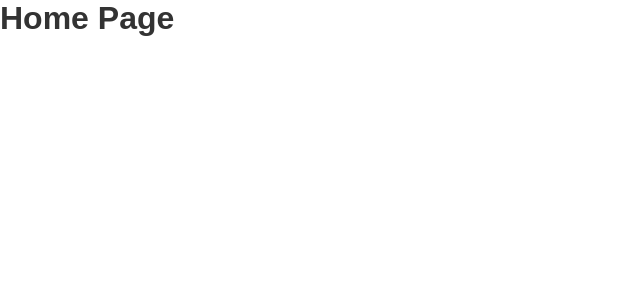
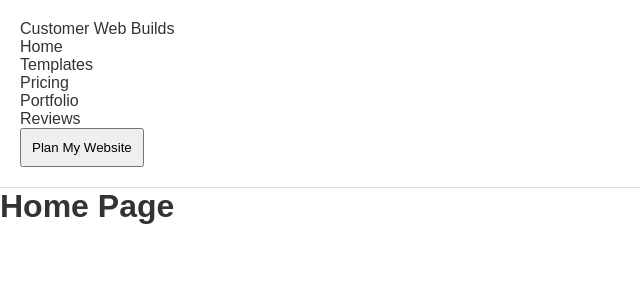
Before and after one commit to Priyadharshinirameshkumar/customer-web-builds, a React (Vite) app: page / in a window 1280 px wide. Shown: the top 300 px of the page, without its empty margins (0-640 px from the left). Built offline with nearby package versions, Linux system fonts and the light colour scheme.

Commit message:
Create reusable navbar component

```diff
--- /dev/null
+++ b/src/components/Navbar/Navbar.css
@@ -0,0 +1,12 @@
+.navbar{
+    padding:20px;
+    border-bottom:1px solid #ddd;
+}
+
+.navbar-links{
+    list-style:none;
+}
+
+.navbar-button{
+    padding:10px;
+}
--- /dev/null
+++ b/src/components/Navbar/Navbar.tsx
@@ -0,0 +1,43 @@
+import { NavLink } from "react-router-dom";
+import "./Navbar.css";
+
+function Navbar() {
+  return (
+    <nav className="navbar">
+      <div className="navbar-logo">
+        Customer Web Builds
+      </div>
+
+      <ul className="navbar-links">
+
+        <li>
+          <NavLink to="/">Home</NavLink>
+        </li>
+
+        <li>
+          <NavLink to="/templates">Templates</NavLink>
+        </li>
+
+        <li>
+          <NavLink to="/pricing">Pricing</NavLink>
+        </li>
+
+        <li>
+          <NavLink to="/portfolio">Portfolio</NavLink>
+        </li>
+
+        <li>
+          <NavLink to="/reviews">Reviews</NavLink>
+        </li>
+
+      </ul>
+
+      <button className="navbar-button">
+        Plan My Website
+      </button>
+
+    </nav>
+  );
+}
+
+export default Navbar;
--- a/src/layouts/MainLayout/MainLayout.tsx
+++ b/src/layouts/MainLayout/MainLayout.tsx
@@ -1,8 +1,11 @@
 import { Outlet } from "react-router-dom";
+import Navbar from "../../components/Navbar/Navbar";
 
 function MainLayout() {
   return (
     <>
+      <Navbar />
+
       <Outlet />
     </>
   );
```
